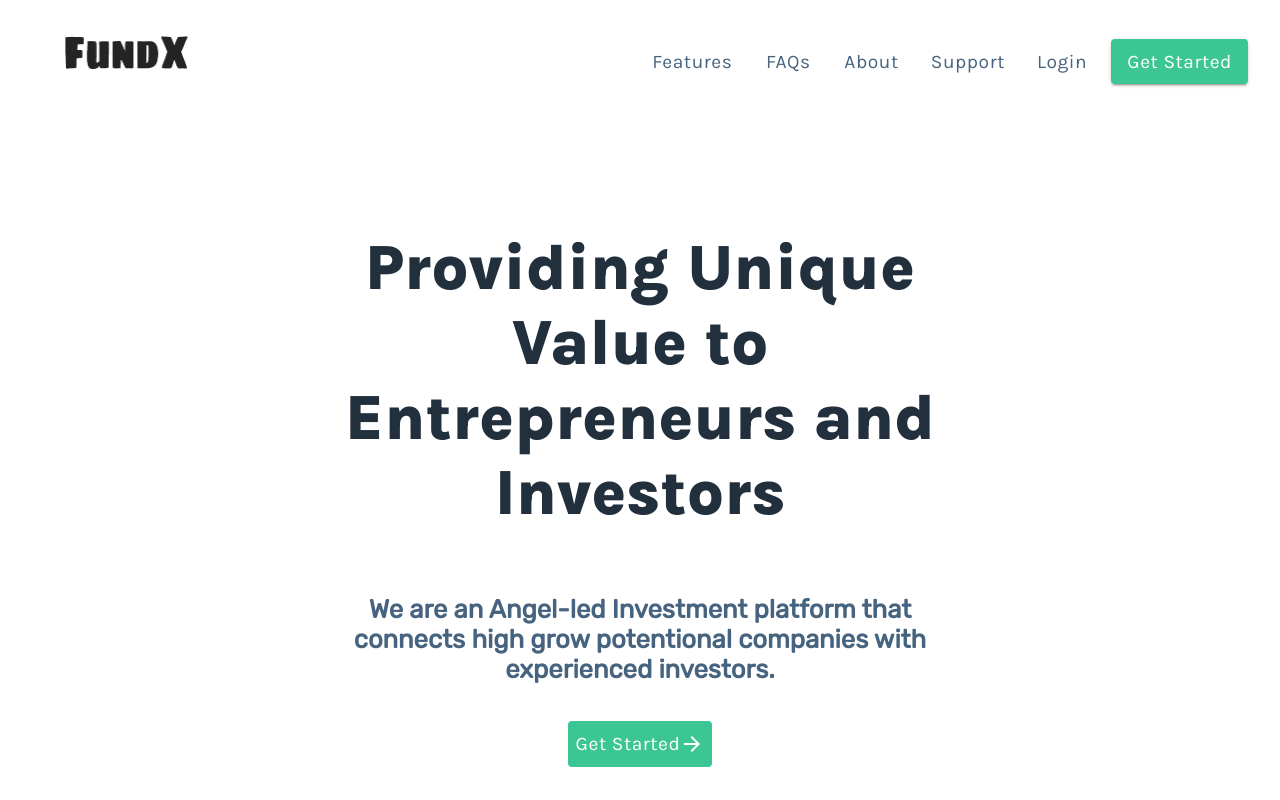
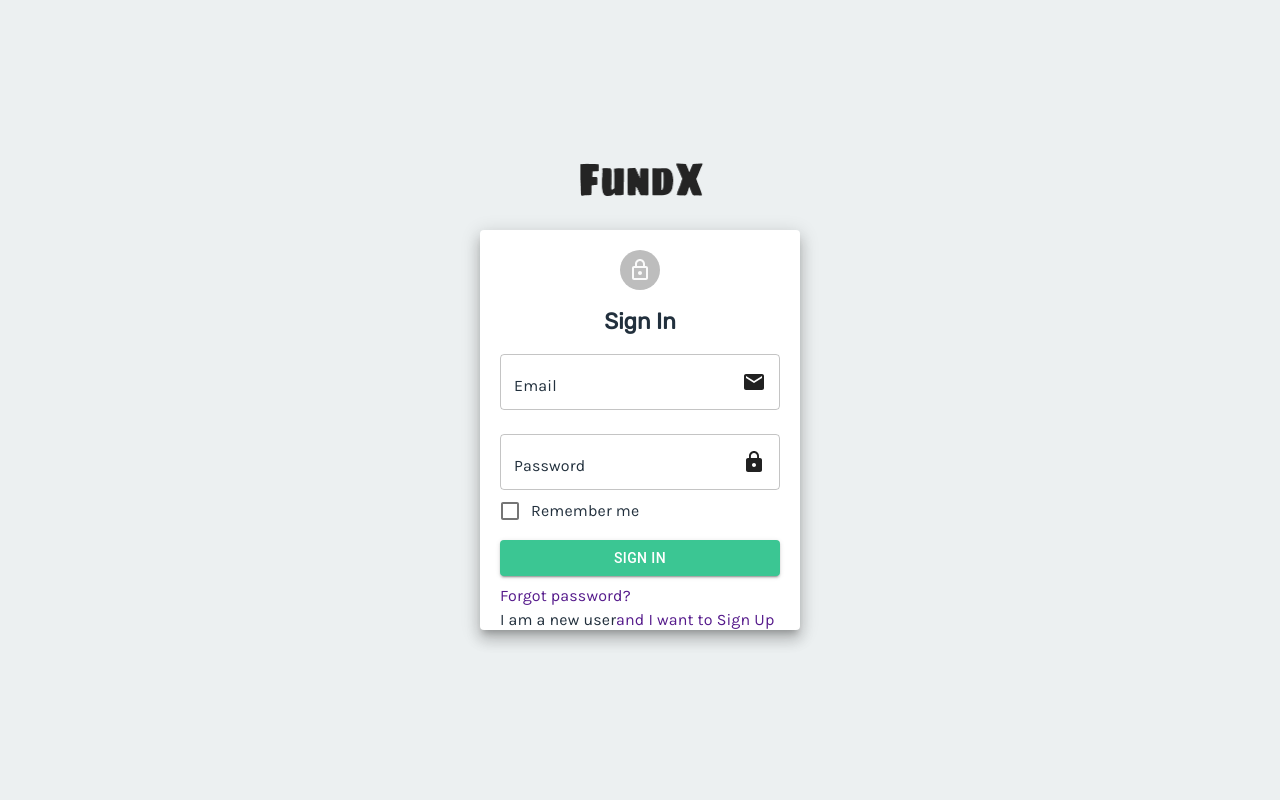
Before and after one commit to gouser1/FundX, a React (Create React App) app in the folder client/: page /login in a window 1280 px wide. Shown: the top 800 px of the page. Built offline with nearby package versions, Linux system fonts and the light colour scheme.

Commit message:
Fixed Routing and added login page

```diff
--- a/client/src/App.js
+++ b/client/src/App.js
@@ -5,25 +5,37 @@ import Features from './components/home/Features/Features';
 import Hero2 from './components/home/Hero2/Hero2';
 import Faq from './components/home/Faq/Faq';
 import Support from './components/home/Support/Support';
+import Login from './components/auth/Login';
+import Register from './components/auth/Register';
+import { createTheme, ThemeProvider } from '@material-ui/core';
 import { BrowserRouter as Router, Switch, Route } from 'react-router-dom';
 //import { Hello } from './components/hello';
+const theme = createTheme({
+  palette: {
+    primary: {
+      main: '#3bc693',
+    },
+  },
+});
 
 class App extends Component {
   render() {
     return (
       <div>
-        <Router>
-          <NavBar />
-          <Switch>
-            <Route path='/' exact />
-            <Route path='/Home' component={NavBar} />
-          </Switch>
-          <Hero />
-          <Features />
-          <Hero2 />
-          <Faq />
-          <Support />
-        </Router>
+        <ThemeProvider theme={theme}>
+          <Router>
+            <Switch>
+              <Route path='/' exact component={NavBar} />
+              <Route path='/login' exact component={Login} />
+              <Route path='/register' exact component={Register} />
+            </Switch>
+            <Route path='/' exact component={Hero} />
+            <Route path='/' exact component={Features} />
+            <Route path='/' exact component={Hero2} />
+            <Route path='/' exact component={Faq} />
+            <Route path='/' exact component={Support} />
+          </Router>
+        </ThemeProvider>
       </div>
     );
   }
--- /dev/null
+++ b/client/src/components/auth/Login.js
@@ -0,0 +1,130 @@
+import React from 'react';
+import { Link, withRouter } from 'react-router-dom';
+import {
+  Grid,
+  Box,
+  Button,
+  Paper,
+  TextField,
+  InputAdornment,
+  Avatar,
+  FormControlLabel,
+  Checkbox,
+  Typography,
+  withStyles,
+  IconButton,
+} from '@material-ui/core';
+import Email from '@material-ui/icons/Email';
+import LockIcon from '@material-ui/icons/Lock';
+import LockOutlinedIcon from '@material-ui/icons/LockOutlined';
+import LogoNav from '../../images/home/LogoNav.png';
+import useStyles from './authStyle';
+
+const Login = (props) => {
+  const { history } = props;
+  const btnstyle = {
+    margin: '8px 0',
+    color: 'white',
+    backgroundColor: '#3bc693',
+  };
+  const handleButtonClick = (pageURL) => {
+    history.push(pageURL);
+  };
+
+  const classes = useStyles();
+
+  const [value, setValue] = React.useState('Login');
+
+  const handleChange = (event) => {
+    setValue(event.target.value);
+  };
+
+  const LogoButton = withStyles(() => ({}))(IconButton);
+
+  return (
+    <div className={classes.root}>
+      <Grid
+        container
+        spacing={0}
+        direction='column'
+        alignItems='center'
+        justify='center'
+        style={{ minHeight: '100vh' }}
+      >
+        <LogoButton to='/' style={{ backgroundColor: 'transparent' }}>
+          <img src={LogoNav} alt='' width='130px' height='35px' />
+        </LogoButton>
+        <Paper elevation={10} className={classes.paper}>
+          <Grid align='center'>
+            <Avatar class={classes.avatar}>
+              <LockOutlinedIcon />
+            </Avatar>
+            <h2 className={classes.h2}>Sign In</h2>
+          </Grid>
+          <Box pb={3}>
+            {' '}
+            <TextField
+              id='email'
+              label={
+                <Typography className={classes.textfield}>Email</Typography>
+              }
+              variant='outlined'
+              color='primary'
+              fullWidth
+              InputProps={{
+                endAdornment: (
+                  <InputAdornment position='end'>
+                    <Email />
+                  </InputAdornment>
+                ),
+              }}
+            />
+          </Box>
+          <TextField
+            id='password'
+            label={
+              <Typography className={classes.textfield}>Password</Typography>
+            }
+            variant='outlined'
+            color='primary'
+            fullWidth
+            InputProps={{
+              endAdornment: (
+                <InputAdornment position='end'>
+                  <LockIcon />
+                </InputAdornment>
+              ),
+            }}
+          />
+          <FormControlLabel
+            control={<Checkbox name='checkedB' color='primary' />}
+            label={
+              <Typography className={classes.textfield}>Remember me</Typography>
+            }
+          />
+          <Button type='submit' variant='contained' style={btnstyle} fullWidth>
+            Sign in
+          </Button>
+          <Typography className={classes.textfield}>
+            <Link href='#' style={{ textDecoration: 'none' }}>
+              Forgot password?
+            </Link>
+          </Typography>
+          <Typography className={classes.textfield}>
+            {' '}
+            I am a new user
+            <Link
+              href='#'
+              onClick={() => handleChange('event', 1)}
+              style={{ textDecoration: 'none' }}
+            >
+              and I want to Sign Up
+            </Link>
+          </Typography>
+        </Paper>
+      </Grid>
+    </div>
+  );
+};
+
+export default withRouter(Login);
--- /dev/null
+++ b/client/src/components/auth/Register.js
@@ -0,0 +1,11 @@
+import React from 'react';
+
+const register = () => {
+  return (
+    <div>
+      <h1>Reg</h1>
+    </div>
+  );
+};
+
+export default register;
--- /dev/null
+++ b/client/src/components/auth/authStyle.js
@@ -0,0 +1,56 @@
+import { makeStyles } from '@material-ui/styles';
+
+export default makeStyles(() => ({
+  root: {
+    flexGrow: 1,
+    backgroundColor: '#ecf0f1',
+  },
+  typography: {
+    fontFamily: "'Karla', sans-serif;",
+    fontSize: '1.2em',
+    color: '#46637f',
+  },
+  button: {
+    fontFamily: "'Karla', sans-serif;",
+    fontSize: '1.2em',
+    color: 'white',
+    backgroundColor: '#3bc693',
+    '&:hover': {
+      backgroundColor: '#34b384',
+    },
+    textTransform: 'none',
+  },
+  h1: {
+    textAlign: 'center',
+    fontFamily: "'Karla', sans-serif;",
+    fontSize: '2.2em',
+    color: '#22303d',
+    fontWeight: '700',
+    '@media (min-width:700px)': {
+      fontSize: '4rem',
+    },
+  },
+  h2: {
+    fontFamily: "'Rubik', sans-serif;",
+    fontSize: '1em',
+    color: '#22303d',
+    '@media (min-width:700px)': {
+      fontSize: '1.4rem',
+    },
+  },
+  paper: {
+    padding: 20,
+    height: '45vh',
+    '@media (max-width:800px)': {
+      height: '60vh',
+    },
+    width: 280,
+    margin: '20px auto',
+  },
+  avatarStyle: { backgroundColor: '#1bbd7e' },
+
+  textfield: {
+    fontFamily: "'Karla', sans-serif;",
+    color: '#22303d',
+  },
+}));
--- a/client/src/components/home/Hero/Hero.js
+++ b/client/src/components/home/Hero/Hero.js
@@ -39,7 +39,7 @@ function Hero(props) {
         <Grid item xs={12}>
           <Box textAlign="center" pt={2}>
             <Button
-              onClick={() => handleButtonClick("/")}
+              onClick={() => handleButtonClick("/register")}
               className={classes.button}
             >
               Get Started <ArrowForwardIcon />
@@ -51,4 +51,4 @@ function Hero(props) {
   );
 }
 
-export default Hero;
+export default withRouter(Hero);
--- a/client/src/components/home/Hero2/Hero2.js
+++ b/client/src/components/home/Hero2/Hero2.js
@@ -37,7 +37,7 @@ function Hero(props) {
         <Grid item xs={12}>
           <Box textAlign="center" pt={2}>
             <Button
-              onClick={() => handleButtonClick("/")}
+              onClick={() => handleButtonClick("/register")}
               className={classes.button}
             >
               Find out more!
--- a/client/src/components/home/NavBar/NavBar.js
+++ b/client/src/components/home/NavBar/NavBar.js
@@ -57,11 +57,7 @@ function NavBar(props) {
       <AppBar className={classes.appBar} style={{ margin: 0 }}>
         <Toolbar>
           <Box display="flex" m={3} flexGrow={1}>
-            <LogoButton
-              component={Link}
-              to="/home"
-              style={{ backgroundColor: "transparent" }}
-            >
+            <LogoButton to="/login" style={{ backgroundColor: "transparent" }}>
               <img src={LogoNav} alt="" width="130px" height="35px" />
             </LogoButton>
           </Box>
@@ -104,7 +100,7 @@ function NavBar(props) {
                   </MenuItem>
                   <MenuItem
                     style={{ color: "white", backgroundColor: "#3bc693" }}
-                    onClick={() => handleMenuClick("/")}
+                    onClick={() => handleMenuClick("/login")}
                   >
                     Login
                   </MenuItem>
@@ -133,7 +129,7 @@ function NavBar(props) {
                   </NavButton>
                 </Box>
                 <Box m={1} pt={2}>
-                  <NavButton onClick={() => handleButtonClick("/")}>
+                  <NavButton onClick={() => handleButtonClick("/login")}>
                     Login
                   </NavButton>
                 </Box>
@@ -142,7 +138,7 @@ function NavBar(props) {
                     variant="contained"
                     className={classes.button}
                     style={{ color: "white" }}
-                    onClick={() => handleButtonClick("/")}
+                    onClick={() => handleButtonClick("/register")}
                   >
                     Get Started
                   </NavButton>
--- a/client/src/index.js
+++ b/client/src/index.js
@@ -4,12 +4,7 @@ import './index.css';
 import App from './App';
 import reportWebVitals from './reportWebVitals';
 
-ReactDOM.render(
-  <React.StrictMode>
-    <App />
-  </React.StrictMode>,
-  document.getElementById('root')
-);
+ReactDOM.render(<App />, document.getElementById('root'));
 
 // If you want to start measuring performance in your app, pass a function
 // to log results (for example: reportWebVitals(console.log))
```
